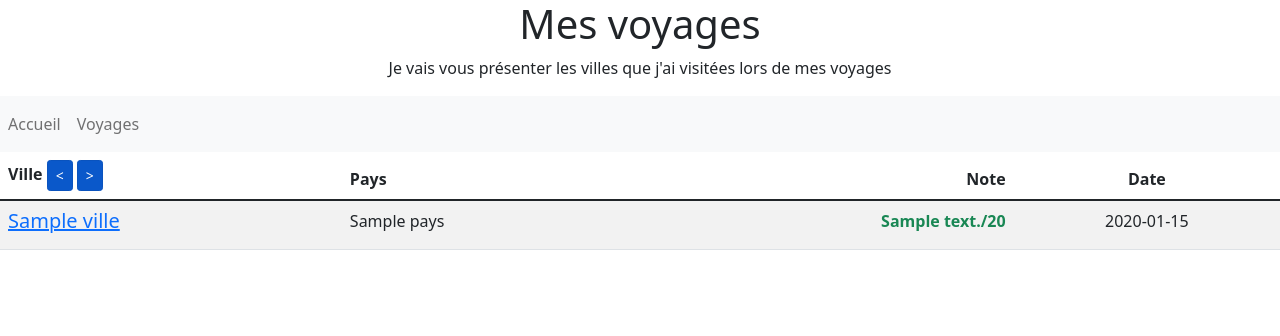
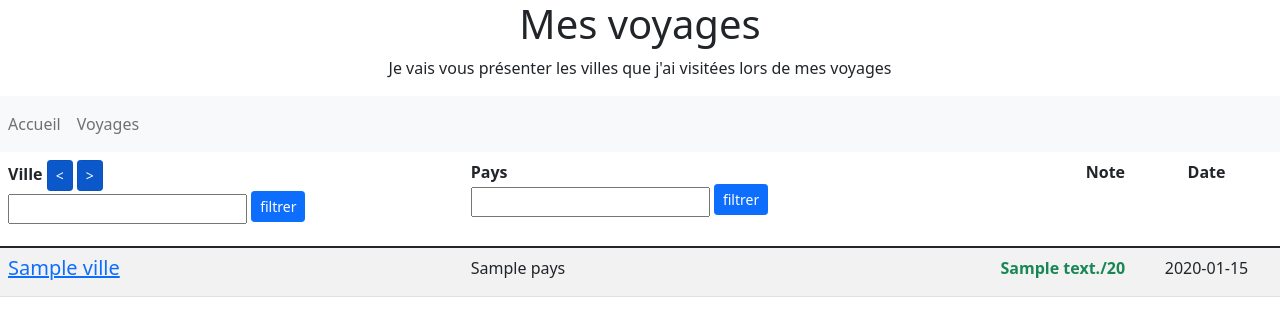
Before and after one commit to Eda31/mesvoyages, a Symfony app: template templates/pages/voyages.html.twig in a window 1280 px wide. Shown: the top 336 px of the page. Run offline with Twig, Linux system fonts and the light colour scheme; the template is opened without the code that fills it: most values are stand-ins (such as "Sample title", 1, 10 or a date in 2020); some libraries are stand-ins or nearby versions.

Commit message:
Phase 10 : ORM (filtrage des enregistrements).

```diff
--- a/templates/pages/voyages.html.twig
+++ b/templates/pages/voyages.html.twig
@@ -3,14 +3,28 @@
 {% block body %}
     <table class="table table-striped">
         <thead>
-                <th class="text-left" scope="col">
+                <th class="text-left align-top" scope="col">
                     Ville
                     <a href="{{ path('voyages.sort', {champ:'ville', ordre:'ASC'}) }}" class="btn btn-primary btn-sm active" role="button" aria-pressed="true"><</a>
                     <a href="{{ path('voyages.sort', {champ:'ville', ordre:'DESC'}) }}" class="btn btn-primary btn-sm active" role="button" aria-pressed="true">></a>
+                    <form class="form-inline mt-l" method="POST" action="{{ path('voyages.findallequal', {champ:'ville'}) }}">
+                        <div class="form-group mr-l mb-2">
+                            <input type="text"class="sm" name="recherche">
+                            <button type="submit" class="btn btn-primary mb-2 btn-sm">filtrer</button>
+                        </div>
+                    </form>
                 </th>
-                <th class="text-left" scope="col">Pays</th>
-                <th class="text-end" scope="col">Note</th>
-                <th class="text-center" scope="col">Date</th>
+                <th class="text-left align-top" scope="col">
+                    Pays
+                    <form class="form-inline mt-l" method="POST" action="{{ path('voyages.findallequal', {champ:'pays'}) }}">
+                        <div class="form-group mr-l mb-2">
+                            <input type="text"class="sm" name="recherche">
+                            <button type="submit" class="btn btn-primary mb-2 btn-sm">filtrer</button>
+                        </div>
+                    </form>
+                </th>
+                <th class="text-end align-top" scope="col">Note</th>
+                <th class="text-center align-top" scope="col">Date</th>
 
         </thead>
         <tbody>
```
Also changed, not shown: src/Controller/VoyagesController.php (+16 -0 lines), src/Repository/VisiteRepository.php (+22 -0 lines).
